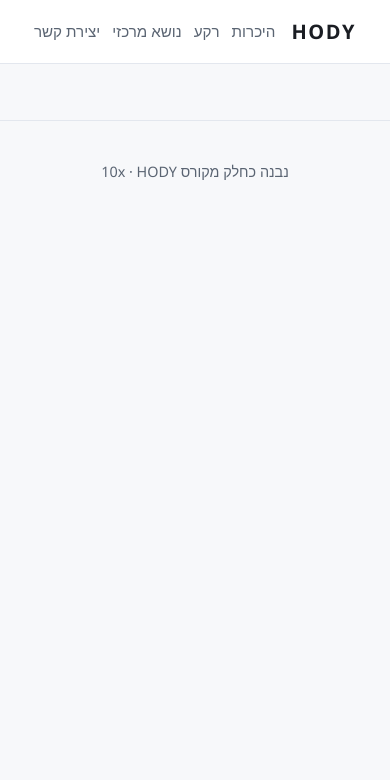
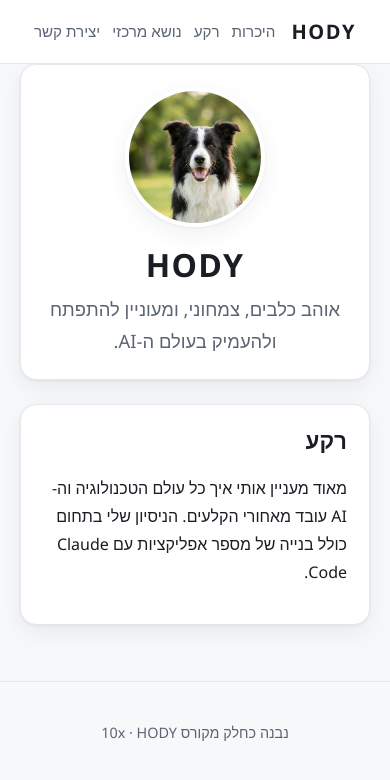
Before and after one commit to hodyash715-droid/my-site, a plain HTML site: page index.html in a window 390 px wide. Drawn offline with Linux system fonts and the light colour scheme.

Commit message:
Add intro and background sections
Add the intro section with the name, opening line and profile photo,
and the background section describing my interest in AI. Style both
as cards, with a stacked layout on small screens.

Co-Authored-By: Claude Opus 5 <noreply@anthropic.com>

```diff
--- a/index.html
+++ b/index.html
@@ -22,7 +22,21 @@
 
   <main class="container">
     <!-- אזור 1: היכרות -->
+    <section id="intro" class="card hero">
+      <img class="avatar" src="images/profile.jpg" alt="בורדר קולי שחור-לבן יושב על הדשא" width="180" height="180">
+      <div class="hero-text">
+        <h1>HODY</h1>
+        <p class="lead">אוהב כלבים, צמחוני, ומעוניין להתפתח ולהעמיק בעולם ה-AI.</p>
+      </div>
+    </section>
     <!-- אזור 2: רקע -->
+    <section id="background" class="card">
+      <h2>רקע</h2>
+      <p>
+        מאוד מעניין אותי איך כל עולם הטכנולוגיה וה-AI עובד מאחורי הקלעים.
+        הניסיון שלי בתחום כולל בנייה של מספר אפליקציות עם Claude Code.
+      </p>
+    </section>
     <!-- אזור 3: נושא מרכזי -->
     <!-- אזור 4: יצירת קשר -->
   </main>
--- a/style.css
+++ b/style.css
@@ -89,3 +89,56 @@ a { color: var(--accent); }
   .header-inner { justify-content: center; }
   .site-nav { gap: 12px; justify-content: center; }
 }
+
+/* ===== אזורי תוכן ===== */
+main { padding-top: 32px; }
+
+.card {
+  background: var(--surface);
+  border: 1px solid var(--border);
+  border-radius: var(--radius);
+  box-shadow: var(--shadow);
+  padding: 28px;
+  margin-bottom: 24px;
+}
+
+.card h2 {
+  margin-top: 0;
+  font-size: 1.4rem;
+}
+
+/* ===== אזור היכרות ===== */
+.hero {
+  display: flex;
+  align-items: center;
+  gap: 28px;
+}
+
+.avatar {
+  width: 180px;
+  height: 180px;
+  flex-shrink: 0;
+  border-radius: 50%;
+  object-fit: cover;
+  border: 4px solid var(--surface);
+  box-shadow: var(--shadow);
+}
+
+.hero h1 {
+  margin: 0 0 8px;
+  font-size: 2.4rem;
+  letter-spacing: .04em;
+}
+
+.lead {
+  margin: 0;
+  font-size: 1.15rem;
+  color: var(--text-muted);
+}
+
+@media (max-width: 600px) {
+  .card { padding: 22px; }
+  .hero { flex-direction: column; text-align: center; gap: 18px; }
+  .avatar { width: 140px; height: 140px; }
+  .hero h1 { font-size: 2rem; }
+}
```
Also changed, not shown: images/profile.jpg (added).
